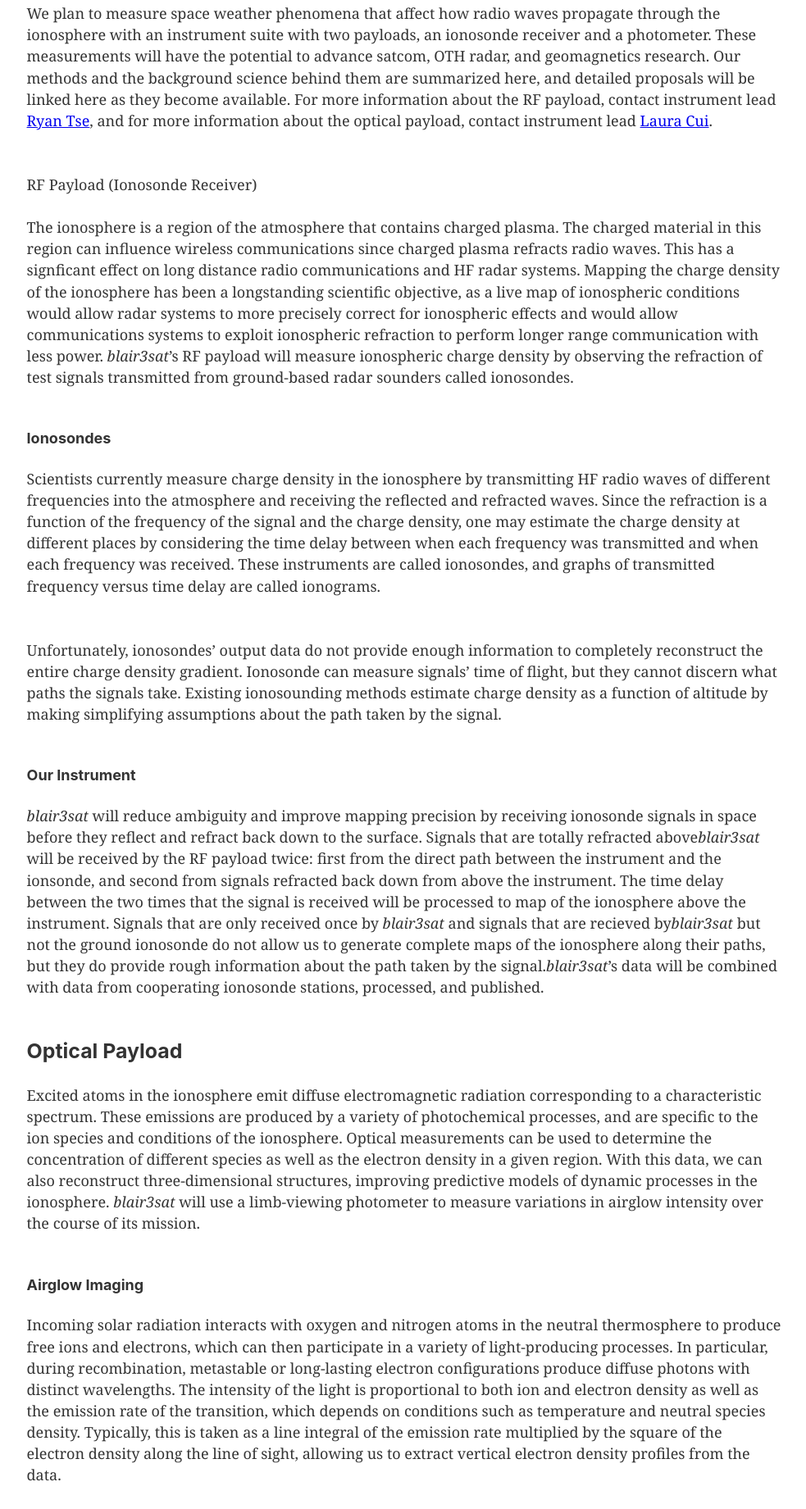
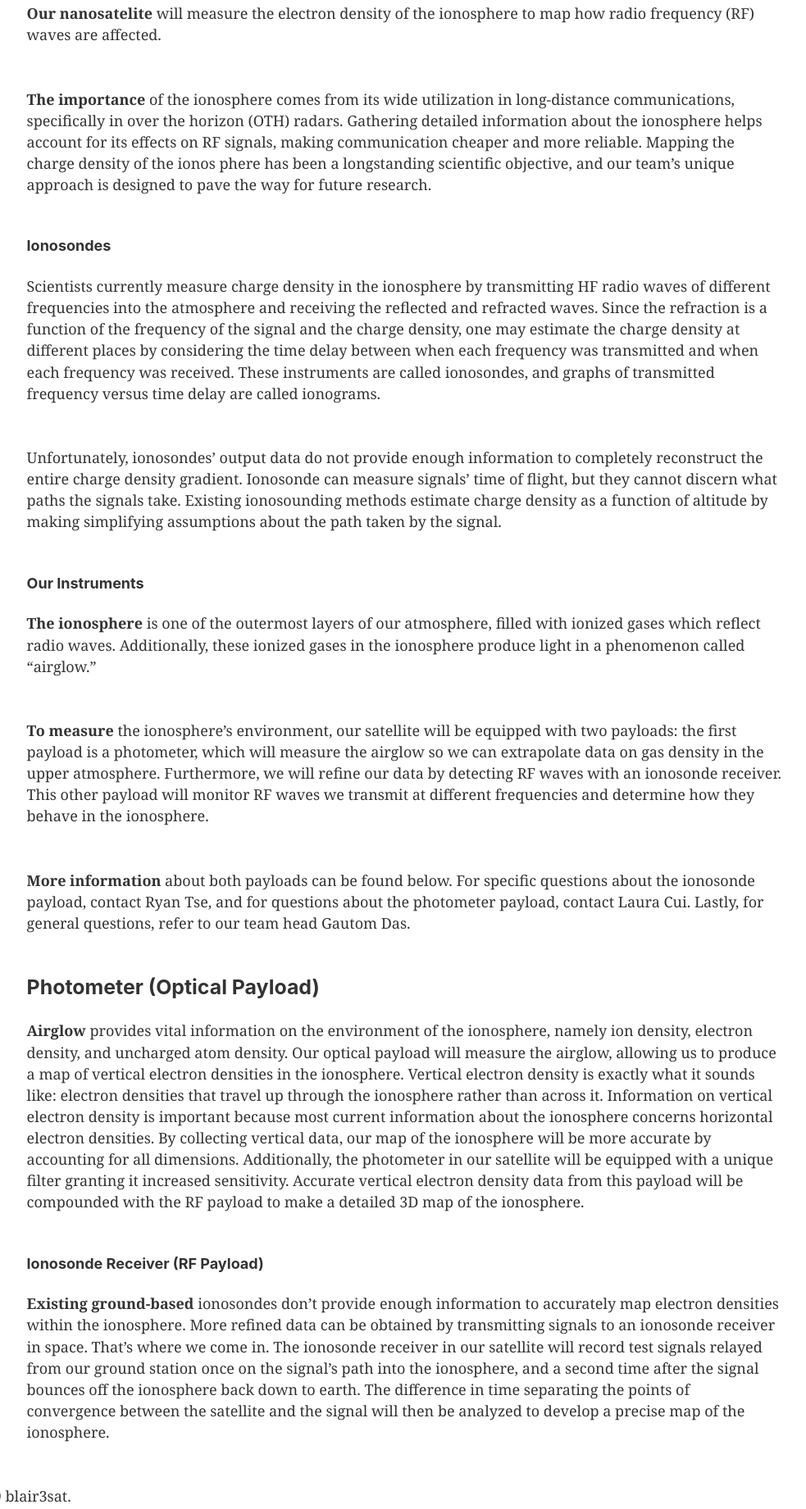
Before and after one commit to blair3sat/website-old, a Gatsby site: page /mission in a window 1280 px wide. Shown: the part 147-1988 px from the top of the page at 82% size, without its empty margins (147-1130 px from the left). Built offline with nearby package versions, Linux system fonts and the light colour scheme; Gatsby itself is replaced by a stand-in of ours.

Commit message:
Add files via upload

```diff
--- a/src/pages/mission.js
+++ b/src/pages/mission.js
@@ -12,34 +12,18 @@
         <p className="title is-2">Our Mission</p>
       </div>
       <p>
-        We plan to measure space weather phenomena that affect how radio waves
-        propagate through the ionosphere with an instrument suite with two
-        payloads, an ionosonde receiver and a photometer. These measurements
-        will have the potential to advance satcom, OTH radar, and geomagnetics
-        research. Our methods and the background science behind them are
-        summarized here, and detailed proposals will be linked here as they
-        become available. For more information about the RF payload, contact
-        instrument lead <a href="mailto:ryan.tse@blair3sat.com">Ryan Tse</a>,
-        and for more information about the optical payload, contact instrument
-        lead <a href="mailto:laura.cui@blair3sat.com">Laura Cui</a>.
+       <b>Our nanosatelite</b> will measure the electron density of the ionosphere to map how radio frequency (RF) waves are affected.
       </p>
       <br />
-      <p className="title is-5" id="rf-payload-ionosonde-receiver">
-        RF Payload (Ionosonde Receiver)
-      </p>
       <p>
-        The ionosphere is a region of the atmosphere that contains charged
-        plasma. The charged material in this region can influence wireless
-        communications since charged plasma refracts radio waves. This has a
-        signficant effect on long distance radio communications and HF radar
-        systems. Mapping the charge density of the ionosphere has been a
-        longstanding scientific objective, as a live map of ionospheric
-        conditions would allow radar systems to more precisely correct for
-        ionospheric effects and would allow communications systems to exploit
-        ionospheric refraction to perform longer range communication with less
-        power. <em>blair3sat</em>’s RF payload will measure ionospheric charge
-        density by observing the refraction of test signals transmitted from
-        ground-based radar sounders called ionosondes.
+      <b>The importance</b> of the ionosphere comes from its wide utilization in
+      long-distance communications, specifically in over the horizon
+      (OTH) radars. Gathering detailed information about the ionosphere
+      helps account for its effects on RF signals, making communication
+       cheaper and more reliable. Mapping the charge density of the ionos
+       phere has been a longstanding scientific objective, and our team’s
+       unique approach is designed to pave the way for future research.
+
       </p>
       <br />
       <h4 className="title is-5" id="ionosondes">
@@ -65,85 +49,60 @@
         path taken by the signal.
       </p>
       <br />
-      <h4 className="title is-5" id="our-instrument">
-        Our Instrument
+      <h4 className="title is-5" id="our-instruments">
+        Our Instruments
       </h4>
       <p>
-        <em>blair3sat</em> will reduce ambiguity and improve mapping precision
-        by receiving ionosonde signals in space before they reflect and refract
-        back down to the surface. Signals that are totally refracted above
-        <em>blair3sat</em> will be received by the RF payload twice: first from
-        the direct path between the instrument and the ionsonde, and second from
-        signals refracted back down from above the instrument. The time delay
-        between the two times that the signal is received will be processed to
-        map of the ionosphere above the instrument. Signals that are only
-        received once by <em>blair3sat</em> and signals that are recieved by
-        <em>blair3sat</em> but not the ground ionosonde do not allow us to
-        generate complete maps of the ionosphere along their paths, but they do
-        provide rough information about the path taken by the signal.
-        <em>blair3sat</em>’s data will be combined with data from cooperating
-        ionosonde stations, processed, and published.
+      <b>The ionosphere</b> is one of the outermost layers of our atmosphere, filled with
+       ionized gases which reflect radio waves. Additionally, these ionized gases
+       in the ionosphere produce light in a phenomenon called “airglow.”
+
+      </p>
+      <br />
+      <p>
+      <b>To measure</b> the ionosphere’s environment, our satellite will be equipped with two
+       payloads: the first payload is a photometer, which will measure the airglow so
+       we can extrapolate data on gas density in the upper atmosphere. Furthermore, we
+       will refine our data by detecting RF waves with an ionosonde receiver. This other
+       payload will monitor RF waves we transmit at different frequencies and determine
+       how they behave in the ionosphere.
+      </p>
+      <br />
+      <p><b>More information</b> about both payloads can be found below. For specific questions
+        about the ionosonde payload, contact Ryan Tse, and for questions about the photometer
+        payload, contact Laura Cui. Lastly, for general questions, refer to our team head
+        Gautom Das.
       </p>
       <br />
       <h3 className="title is-5" id="optical-payload">
-        Optical Payload
+        Photometer (Optical Payload)
       </h3>
       <p>
-        Excited atoms in the ionosphere emit diffuse electromagnetic radiation
-        corresponding to a characteristic spectrum. These emissions are produced
-        by a variety of photochemical processes, and are specific to the ion
-        species and conditions of the ionosphere. Optical measurements can be
-        used to determine the concentration of different species as well as the
-        electron density in a given region. With this data, we can also
-        reconstruct three-dimensional structures, improving predictive models of
-        dynamic processes in the ionosphere. <em>blair3sat</em> will use a
-        limb-viewing photometer to measure variations in airglow intensity over
-        the course of its mission.
+      <b>Airglow</b> provides vital information on the environment of the ionosphere, namely ion
+      density, electron density, and uncharged atom density. Our optical payload will measure
+      the airglow, allowing us to produce a map of vertical electron densities in the ionosphere.
+      Vertical electron density is exactly what it sounds like: electron densities that travel
+      up through the ionosphere rather than across it. Information on vertical electron density
+      is important because most current information about the ionosphere concerns horizontal
+      electron densities. By collecting vertical data, our map of the ionosphere will be more
+      accurate by accounting for all dimensions. Additionally, the photometer in our satellite
+      will be equipped with a unique filter granting it increased sensitivity. Accurate vertical
+      electron density data from this payload will be compounded with the RF payload to make a
+      detailed 3D map of the ionosphere.
+
       </p>
       <br />
-      <h4 className="title is-5" id="airglow-imaging">
-        Airglow Imaging
+      <h4 className="title is-5" id="ionosonde-receiver">
+      Ionosonde Receiver (RF Payload)
       </h4>
       <p>
-        Incoming solar radiation interacts with oxygen and nitrogen atoms in the
-        neutral thermosphere to produce free ions and electrons, which can then
-        participate in a variety of light-producing processes. In particular,
-        during recombination, metastable or long-lasting electron configurations
-        produce diffuse photons with distinct wavelengths. The intensity of the
-        light is proportional to both ion and electron density as well as the
-        emission rate of the transition, which depends on conditions such as
-        temperature and neutral species density. Typically, this is taken as a
-        line integral of the emission rate multiplied by the square of the
-        electron density along the line of sight, allowing us to extract
-        vertical electron density profiles from the data.
-      </p>
-      <br />
-      <p>
-        The use of the extreme ultraviolet airglow spectrum to measure
-        ionospheric activity is well-established. While these emissions can be
-        observed minimal background pollution, they are typically an order of
-        magnitude less sensitive than visible spectrum measurements. Recently,
-        the OI 557.8 nm line has received attention as another candidate for
-        studying ionospheric activity, with the advantages of increased
-        sensitivity and density dependency, which allow additional altitude
-        information to be extracted from the measurements.
-      </p>
-      <br />
-      <h4 className="title is-5" id="our-instrument-1">
-        Our Instrument
-      </h4>
-      <p>
-        <em>blair3sat</em> will use a limb-viewing photometer design combined
-        with a set of passband filters and visible range CCD sensor optimized
-        for observing the 557.8 nm emission. The instrument will be placed at
-        the back of the satellite, and oriented to look slightly downwards
-        towards the horizon. The inclination of the satellite orbit, combined
-        with its altitude near the peak of the daytime F layer, offer the
-        opportunity to observe daily variations over a wide geographical area.
-        Furthermore, by combining and correlating data collected by the optical
-        and RF payloads, we will be able to better characterize the measurements
-        made by each, allowing us to cross-validate our methods and to better
-        understand the behavior of the 557.8 nm emission.
+      <b>Existing ground-based</b> ionosondes don’t provide enough information to accurately map electron
+      densities within the ionosphere. More refined data can be obtained by transmitting signals
+      to an ionosonde receiver in space. That’s where we come in. The ionosonde receiver in our
+      satellite will record test signals relayed from our ground station once on the signal’s
+      path into the ionosphere, and a second time after the signal bounces off the ionosphere
+      back down to earth. The difference in time separating the points of convergence between
+      the satellite and the signal will then be analyzed to develop a precise map of the ionosphere.
       </p>
     </div>
   </Layout>
```
Also changed, not shown: src/pages/index.js (+10 -22 lines).
